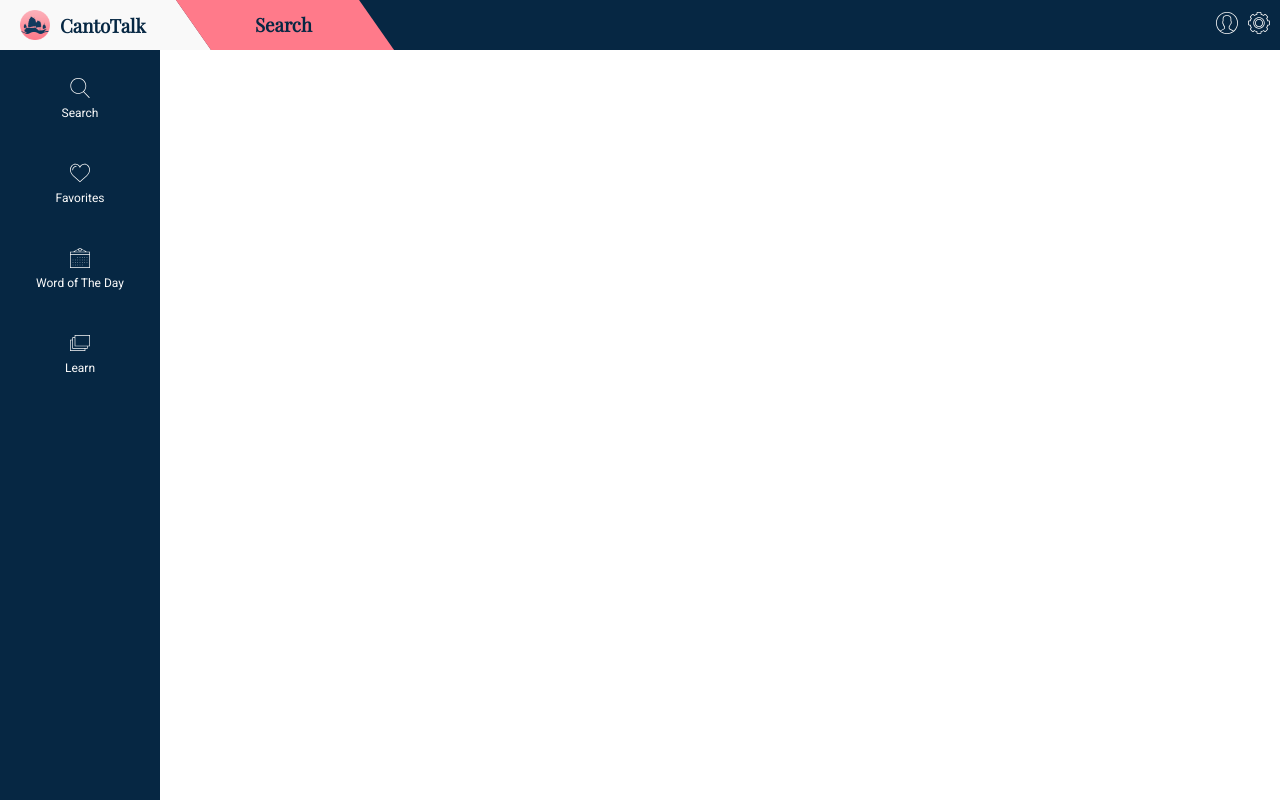
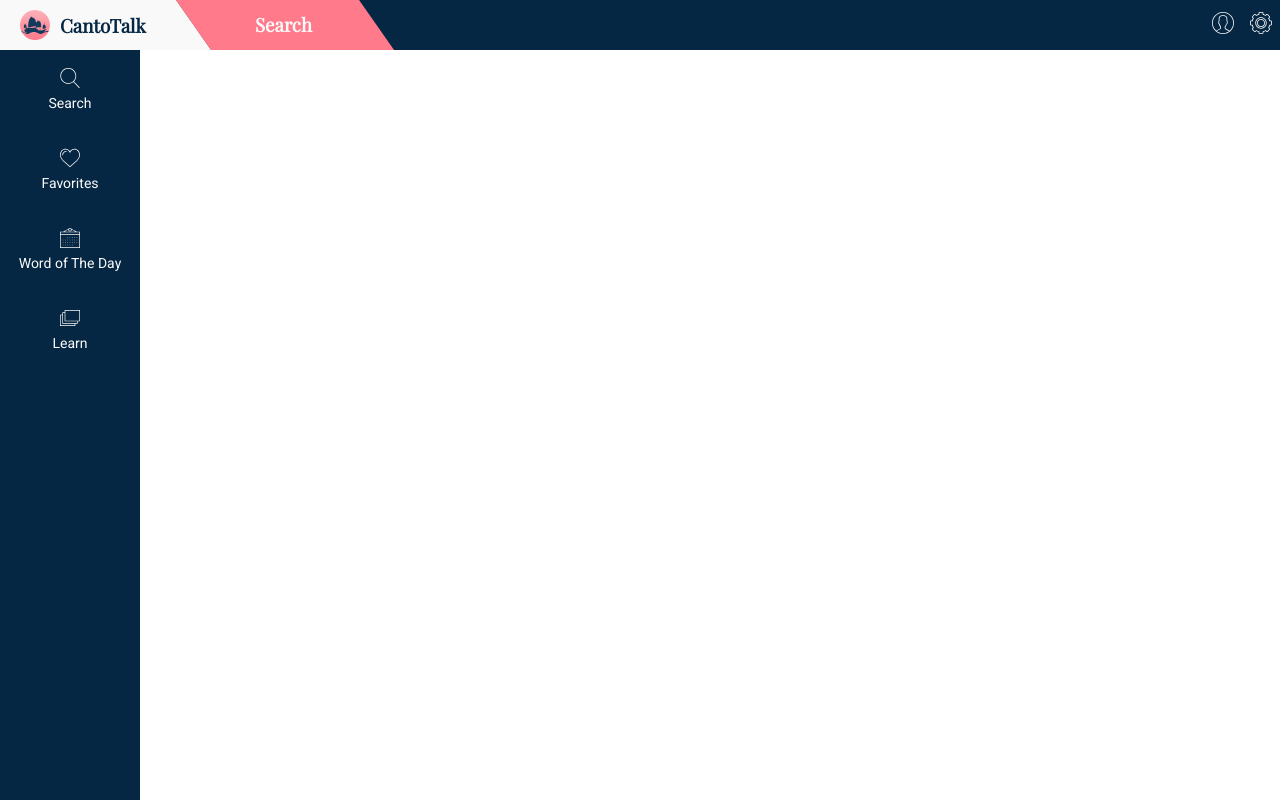
Before and after one commit to brimac1634/CantoWeb, a React (Create React App) app: page /Learn in a window 1280 px wide. Built offline with nearby package versions, Linux system fonts and the light colour scheme.

Commit message:
Added styling to nav buttons and started to add changing title

```diff
--- a/src/App.css
+++ b/src/App.css
@@ -10,13 +10,13 @@
 	position: fixed;
 	top: 50px;
 	left: 0;
-	width: 160px;
+	width: 140px;
 	height: calc(100% - 50px);
 }
 
 .main-view {
 	position: absolute;
-	left: 160px;
+	left: 140px;
 	top: 50px;
 	right: 0;
 	bottom: 0;
--- a/src/App.js
+++ b/src/App.js
@@ -7,17 +7,21 @@ import MainView from './Containers/MainView';
 class App extends Component {
 
 constructor (props, context) {
-	super(props, context);
+	super();
+  this.handleNavChange = this.handleNavChange.bind(this);
 	this.state = {
 		current: 'Search'
 	}
 }
+  handleNavChange = (title) => {
+    console.log(title)
+  }
 
   render() {
     return (
       <div>
-        <TitleBar className='title-bar'current={this.state.current}/>
-      	<NavBar className='nav-bar'/>
+        <TitleBar className='title-bar' current={this.state.current}/>
+      	<NavBar className='nav-bar' current={this.state.current} navChange={this.handleNavChange}/>
   	    <MainView className='main-view'/>
       </div>
     );
--- a/src/Components/Icon/Icon.css
+++ b/src/Components/Icon/Icon.css
@@ -1,21 +1,34 @@
 .icon {
-	background: transparent;
 	width: 100%;
 	height: 100%;
 	border: none;
+	display: flex;
+	align-items: center;
+	justify-content: center;
+	flex-direction: column;
 	color: var(--cantoWhite);
 	outline: none;
 	text-align: center;
+	padding-top: 15px;
+	text-decoration: none;
 }
 
 .icon:hover svg,
 .icon:hover p {
+	color: #b0b0b0;
+	fill: #b0b0b0;
+}
+
+.icon:active svg,
+.icon:active p,
+.icon:focus svg,
+.icon:focus p  {
 	color: var(--cantoPink);
 	fill: var(--cantoPink);
 }
 
 .icon p {
-	font-size: 12px;
+	font-size: 14px;
 	text-decoration: none;
 	margin-top: 5px;
 }
--- a/src/Components/Icon/Icon.js
+++ b/src/Components/Icon/Icon.js
@@ -22,12 +22,12 @@ const Icon = (props) => {
 	}
 
 	return (
-		<div className='icon'>
+		<a href='#' className='icon'>
 			<svg width={`${width}px`} height={`${width}px`} viewBox="0 0 1024 1024">
 			    <path d={getPath(props.icon)}></path>
 			</svg>
 			<p>{props.title}</p>
-		</div>
+		</a>
 	);
 }
 
--- a/src/Components/NavBar/NavBar.css
+++ b/src/Components/NavBar/NavBar.css
@@ -12,7 +12,6 @@
 	flex-direction: column;
 	justify-content: top;
 	align-items: center;
-	margin-top: 20px;
 }
 
 .icon-button {
@@ -20,12 +19,3 @@
 	height: 80px;
 
 }
-
-/*.icon-button:after {
-	display: block;
-	content: "";
-	background: var(--cantoWhite);
-	height: 1px;
-	width: 60%;
-	margin-top: 10px;
-}*/
--- a/src/Components/NavBar/NavBar.js
+++ b/src/Components/NavBar/NavBar.js
@@ -1,16 +1,15 @@
 import React from 'react';
 import './NavBar.css';
 import NavBarButton from './NavBarButton/NavBarButton';
-import {icons} from '../../constants';
 
-const NavBar = () => {
+const NavBar = ( {navChange} ) => {
 	return (
 		<div className='nav-bar'>
 			<div className='nav-list'>
-				<NavBarButton to={'/'} icon='search' title='Search'/>
-				<NavBarButton to={'/Favorites'} icon='like-2' title='Favorites'/>
-				<NavBarButton to={'/WordOfTheDay'} icon='calendar-7' title='Word of The Day'/>
-				<NavBarButton to={'/Learn'} icon='windows' title='Learn'/>
+				<NavBarButton to={'/'} icon='search' title='Search' navChange={navChange}/>
+				<NavBarButton to={'/Favorites'} icon='like-2' title='Favorites' navChange={navChange}/>
+				<NavBarButton to={'/WordOfTheDay'} icon='calendar-7' title='Word of The Day' navChange={navChange}/>
+				<NavBarButton to={'/Learn'} icon='windows' title='Learn' navChange={navChange}/>
 			</div>
 		</div>
 	);
--- a/src/Components/NavBar/NavBarButton/NavBarButton.css
+++ b/src/Components/NavBar/NavBarButton/NavBarButton.css
@@ -1,24 +1,13 @@
-.nav-bar-button:link,
-.nav-bar-button:visited {
+.nav-button-container {
 	width: 100%;
 	height: 80px;
-	padding-top: 5px;
+}
+
+.nav-bar-button{
+	width: 100%;
+	height: 100%;
 	display: flex;
-	flex-direction: row;
 	align-items: center;
 	justify-content: center;
 	text-decoration: none;
-	color: var(--cantoWhite);
 }
-
-.nav-bar-button:hover,
-.nav-bar-button:active,
-.nav-bar-button:focused {
-	color: pink;
-	fill: pink;
-}
-
-
-/*.icon-button {
-	margin-right: 20px;
-}*/
--- a/src/Components/NavBar/NavBarButton/NavBarButton.js
+++ b/src/Components/NavBar/NavBarButton/NavBarButton.js
@@ -6,9 +6,11 @@ import Icon from '../../Icon/Icon';
 
 const NavBarButton = (props) => {
 	return (
-		<Link to={props.to} className='nav-bar-button'>
-			<Icon icon={props.icon} className='icon-button' title={props.title}/>
-		</Link>
+		<div className='nav-button-container'>
+			<Link to={props.to} className='nav-bar-button' onClick={props.navChange(props.title)}>
+				<Icon icon={props.icon} className='icon-button' title={props.title}/>
+			</Link>
+		</div>
 	);
 }
 
--- a/src/Components/TitleBar/TitleBar.css
+++ b/src/Components/TitleBar/TitleBar.css
@@ -32,22 +32,21 @@
 	position: absolute;
 	left: 255px;
 	margin-top: 12px;
-	color: var(--cantoDarkBlue);
+	color: var(--cantoWhite);
 
 }
 
 .button-container {
 	position: absolute;
-	height: auto;
+	height: 50px;
 	width: auto;
 	display: flex;
 	flex-direction: row;
 	align-items: center;
 	top: 0;
 	right: 0;
-	margin: 5px;
 }
 
 .icon {
-	margin: 5px;
+	margin: 8px;
 }
--- a/src/Components/TitleBar/TitleBar.js
+++ b/src/Components/TitleBar/TitleBar.js
@@ -2,7 +2,6 @@ import React from 'react';
 import './TitleBar.css';
 import Logo from '../Logo/Logo';
 import Icon from '../Icon/Icon';
-import {icons} from '../../constants';
 
 const TitleBar = props => {
 	return (
```
